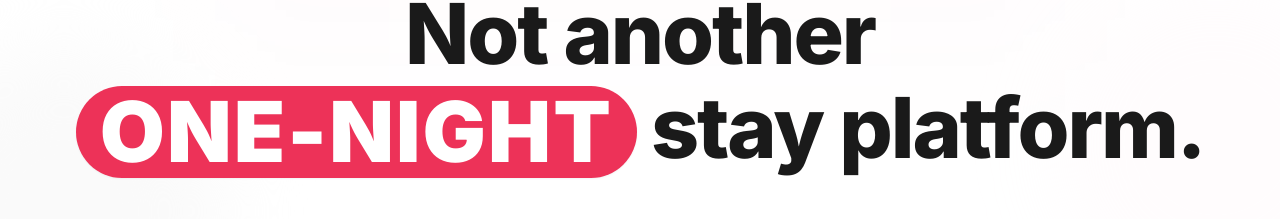
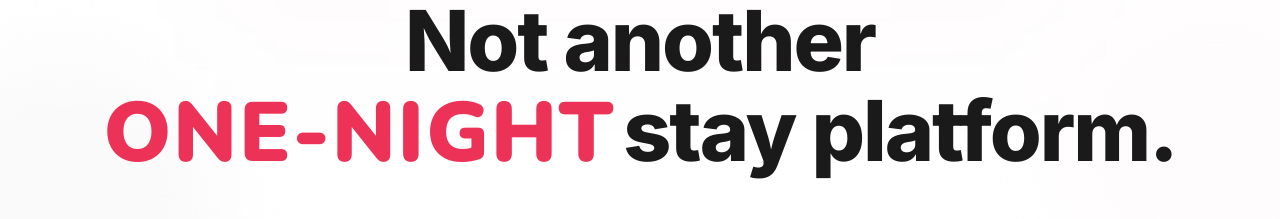
Before and after one commit to amannex/apnastay, a Next.js app: page / in a window 1280 px wide. Shown: the part 216-435 px from the top of the page. Built offline with nearby package versions, Linux system fonts and the light colour scheme; no server answers.

Commit message:
Style ONE-NIGHT text in rounded-edge font (Nunito)

```diff
--- a/src/app/layout.tsx
+++ b/src/app/layout.tsx
@@ -1,6 +1,6 @@
 /* eslint-disable */
 import React from 'react';
-import { Inter, Outfit } from 'next/font/google';
+import { Inter, Outfit, Nunito } from 'next/font/google';
 import type { Metadata } from 'next';
 import '../styles/index.css';
 import { AppProvider } from '../context/AppContext';
@@ -19,6 +19,12 @@ const outfit = Outfit({
   subsets: ['latin'],
   display: 'swap',
   variable: '--font-next-outfit',
+});
+
+const nunito = Nunito({
+  subsets: ['latin'],
+  display: 'swap',
+  variable: '--font-next-nunito',
 });
 
 export const metadata: Metadata = {
@@ -121,7 +127,7 @@ export default function RootLayout({
   };
 
   return (
-    <html lang="en" className={`${inter.variable} ${outfit.variable}`} suppressHydrationWarning>
+    <html lang="en" className={`${inter.variable} ${outfit.variable} ${nunito.variable}`} suppressHydrationWarning>
       <head>
         <meta name="viewport" content="width=device-width, initial-scale=1, maximum-scale=5" />
         <script
--- a/src/components/hero/HeroSection.tsx
+++ b/src/components/hero/HeroSection.tsx
@@ -47,8 +47,8 @@ export default function HeroSection({
         {/* 1. Main Headline */}
         <h1 className="text-3xl sm:text-5xl md:text-6xl lg:text-[74px] xl:text-[84px] 2xl:text-[92px] font-extrabold tracking-tight text-[#1A1A1A] leading-[1.08] sm:leading-[1.02] max-w-full mx-auto animate-slide-up">
           <span className="block">Not another</span>
-          <span className="block mt-1 sm:mt-2.5 whitespace-nowrap">
-            <span className="inline-block px-3 sm:px-5 lg:px-6 py-0.5 sm:py-1 rounded-2xl sm:rounded-3xl lg:rounded-full bg-[#ED3258] text-white font-black mr-2 sm:mr-3.5 uppercase tracking-wide align-middle -translate-y-0.5 sm:-translate-y-1 shadow-sm">
+          <span className="block mt-0.5 sm:mt-1.5 whitespace-nowrap">
+            <span className="font-rounded font-black text-[#ED3258] pr-2 uppercase tracking-wide">
               ONE-NIGHT
             </span>
             stay platform.
--- a/src/styles/index.css
+++ b/src/styles/index.css
@@ -100,3 +100,7 @@
   font-weight: 900;
   letter-spacing: -0.04em;
 }
+
+.font-rounded {
+  font-family: var(--font-next-nunito), "Nunito", "Quicksand", "Comfortaa", "Varela Round", sans-serif !important;
+}
--- a/tailwind.config.js
+++ b/tailwind.config.js
@@ -37,6 +37,7 @@ export default {
         sans: ['var(--font-next-inter)', 'var(--font-sans)', 'Inter', '-apple-system', 'BlinkMacSystemFont', 'SF Pro Display', 'Segoe UI', 'Roboto', 'sans-serif'],
         outfit: ['var(--font-next-outfit)', 'Outfit', 'sans-serif'],
         inter: ['var(--font-next-inter)', 'var(--font-sans)', 'Inter', 'sans-serif'],
+        rounded: ['var(--font-next-nunito)', 'Nunito', 'Quicksand', 'Comfortaa', 'system-ui', 'sans-serif'],
       },
       boxShadow: {
         'apple': '0 4px 24px -2px rgba(0, 0, 0, 0.06), 0 2px 8px -2px rgba(0, 0, 0, 0.04)',
```
